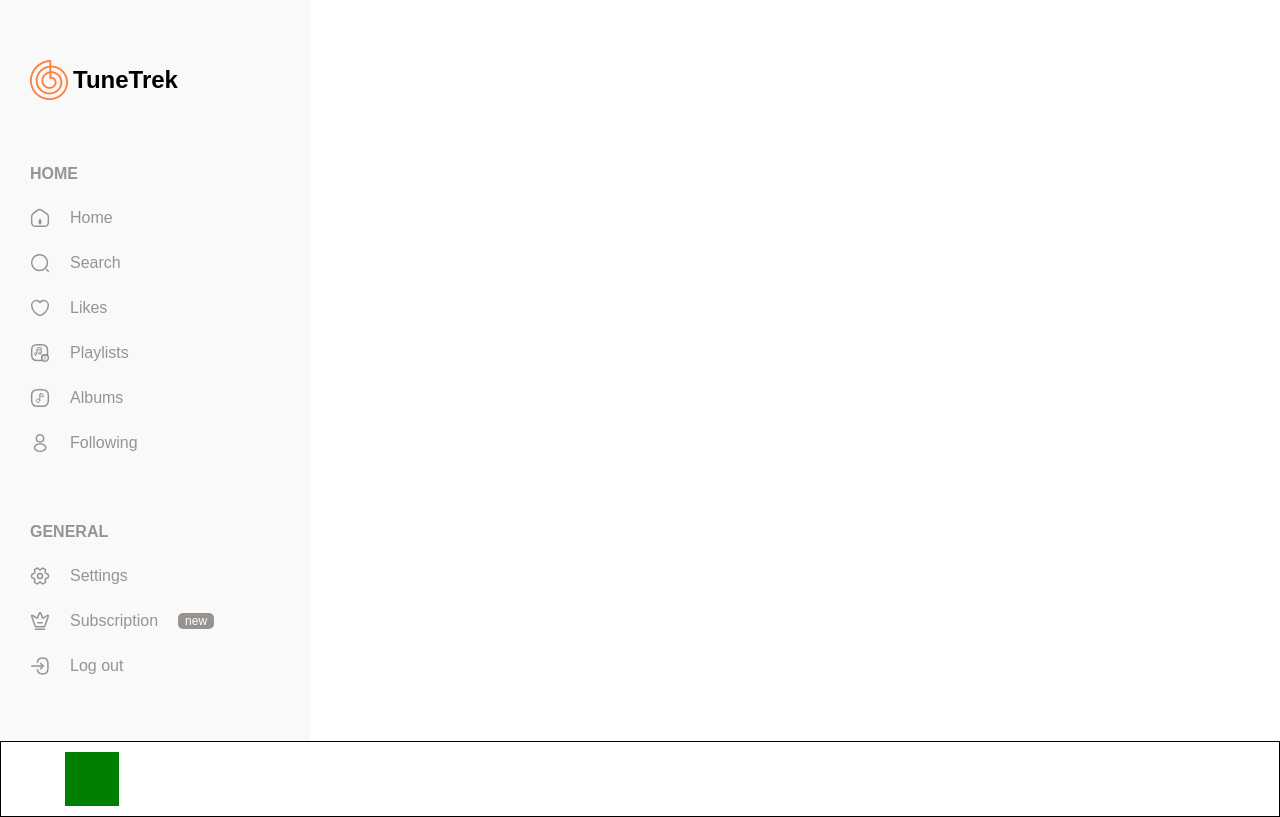
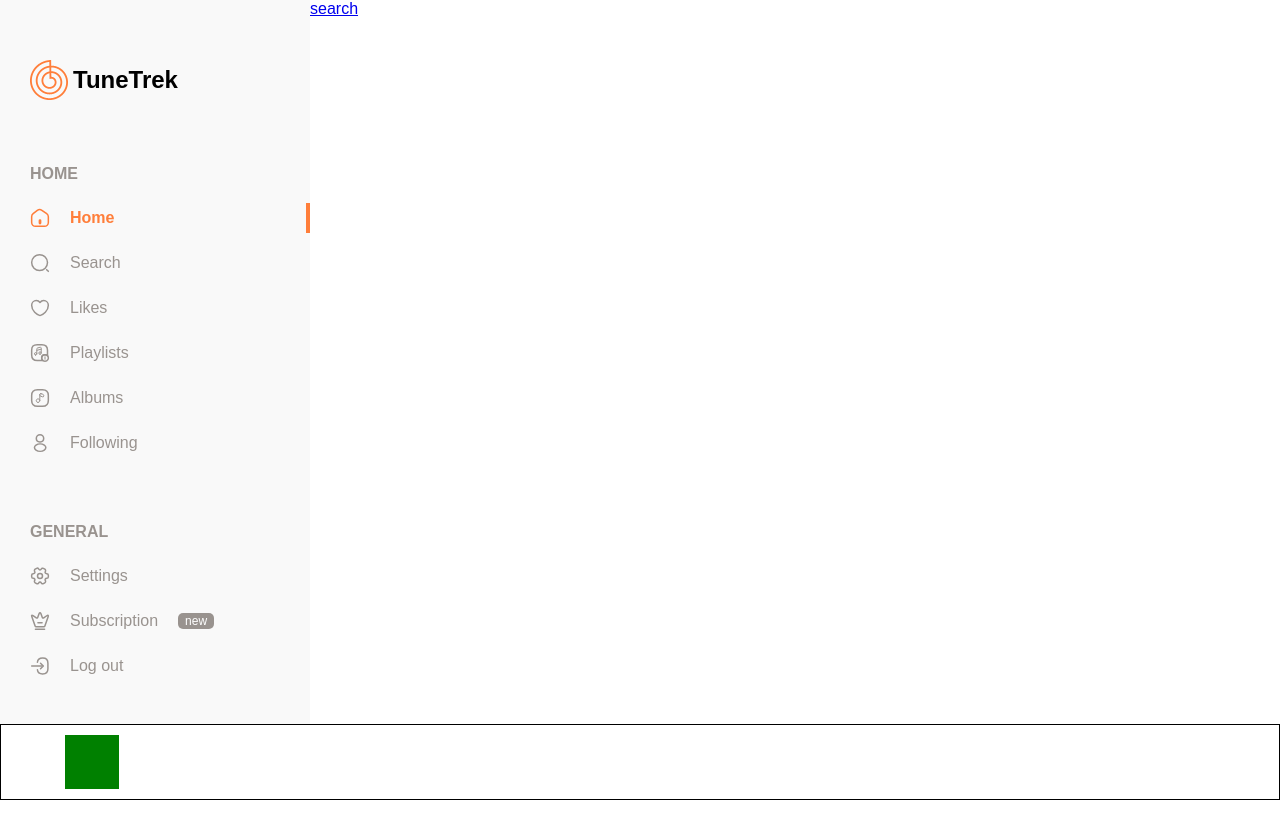
Before and after one commit to pasteteee/music-react-project, a React (Vite) app: page / in a window 1280 px wide. Built offline with nearby package versions, Linux system fonts and the light colour scheme; no server answers; the HTML template or start-up script is replaced by a standard one; a web font is replaced by a local one.

Commit message:
ultra fimal sidebar version

```diff
--- a/src/App.module.scss
+++ b/src/App.module.scss
@@ -6,15 +6,17 @@
   height: 100vh;
   width: 100vw;
   grid-template-columns: 310px auto;
-  grid-template-rows: auto min-content;
+  grid-template-rows: 1fr auto;
 }
 
 main {
   grid-area: content;
+  overflow: auto
 }
 
 nav {
   grid-area: nav;
+  overflow: auto
 }
 
 footer {
--- a/src/App.tsx
+++ b/src/App.tsx
@@ -1,5 +1,5 @@
 import Home from "./pages/Home/Home";
-import { RouterProvider, Link } from "react-router-dom";
+import { RouterProvider, Link, BrowserRouter } from "react-router-dom";
 import { DOMRouter } from "./utils/Router";
 import { useEffect, useState } from "react";
 import Footer from "./components/Footer/Footer";
--- a/src/components/Sidebar/Sidebar.module.scss
+++ b/src/components/Sidebar/Sidebar.module.scss
@@ -7,7 +7,8 @@ $active: #FF7E3A;
   width: 100%;
   background-color: $background;
   color: $text;
-  overflow: hidden;
+  height: 100%;
+  overflow-x: auto;
 
   display: flex;
   flex-direction: column;
@@ -39,10 +40,17 @@ $active: #FF7E3A;
         font-weight: bold;
       }
 
-      &[data-state="active"] {
-        color: $active;
+      &[data-active="true"] {
         font-weight: bold;
         border-right: 4px solid $active;
+
+        a {
+          color: $active;
+
+          svg path {
+            stroke: $active;
+          }
+        }
       }
 
       a {
@@ -74,6 +82,7 @@ $active: #FF7E3A;
         &:hover svg path {
           stroke: $active;
         }
+
       }
     }
   }
--- a/src/components/Sidebar/Sidebar.tsx
+++ b/src/components/Sidebar/Sidebar.tsx
@@ -15,12 +15,15 @@ export default function Sidebar(props: TSidebar) {
         <h1>TuneTrek</h1>
       </div>
 
-      {props.data.map((el: TSidebarData) => {
+      {props.data.map((el: TSidebarData, ind1: number) => {
         return (
-          <ul>
+          <ul key={`ul${el.name}${ind1}`}>
             <li data-type="description">{el.name}</li>
-            {el.links.map((link: TSidebarItems) => (
-              <li>
+            {el.links.map((link: TSidebarItems, ind2: number) => (
+              <li
+                key={`li${link.link}${ind2}`}
+                data-active={window.location.pathname == link.link}
+              >
                 <a href={link.link} data-new={link.isNew}>
                   <ReactSVG src={link.image} />
                   {link.title}
--- a/src/pages/Home/Home.tsx
+++ b/src/pages/Home/Home.tsx
@@ -1,6 +1,7 @@
 import styles from "./Home.module.sass";
 import router from "../../utils/Router";
+import { Link } from "react-router-dom";
 
 export default function Home() {
-  return <title>Name</title>;
+  return <Link to="/search">search</Link>;
 }
--- /dev/null
+++ b/src/pages/Search/Search.tsx
@@ -0,0 +1,6 @@
+import styles from "./Search.module.scss";
+import { Link } from "react-router-dom";
+
+export default function SearchPage() {
+  return <Link to="/">Home</Link>;
+}
--- a/src/utils/Router.tsx
+++ b/src/utils/Router.tsx
@@ -1,6 +1,6 @@
 import { createBrowserRouter } from "react-router-dom";
 import Home from "../pages/Home/Home";
-import type { ReactNode } from "react";
+import SearchPage from "../pages/Search/Search";
 
 interface TPath {
   title: string;
@@ -12,6 +12,7 @@ const router: Map<string, TPath> = new Map();
 
 // Pages
 router.set("Home", { title: "", url: "/", el: <Home /> });
+router.set("Search", { title: "Search", url: "/search", el: <SearchPage /> });
 
 export const DOMRouter = createBrowserRouter(
   Array.from(router.values()).map((el) => ({
--- a/src/utils/Sidebar.ts
+++ b/src/utils/Sidebar.ts
@@ -20,12 +20,12 @@ const sidebarData: TSidebarData[] = [
         links: [
             {
                 title: "Home",
-                link: "",
+                link: "/",
                 image: "/img-sidebar/home.svg"
             },
             {
                 title: "Search",
-                link: "",
+                link: "/search",
                 image: "/img-sidebar/search.svg"
             },
             {
@@ -69,6 +69,7 @@ const sidebarData: TSidebarData[] = [
                 link: "",
                 image: "/img-sidebar/logout.svg"
             },
+
         ]
     }
 ]
```
Also changed, not shown: src/pages/Search/Search.module.scss (added).
